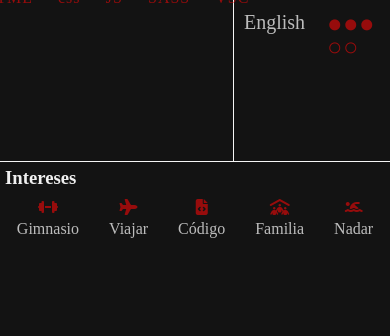
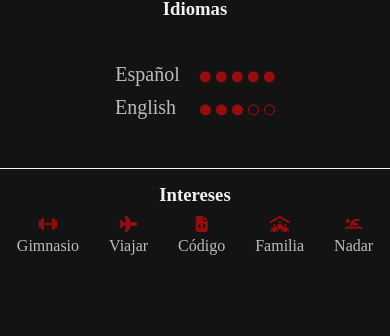
Before and after one commit to Arturo-Battistini/website, a plain HTML site: page src/resume/resume.html in a window 390 px wide. Shown: the part 1742-2078 px from the top of the page. Drawn offline with Linux system fonts and the light colour scheme.

Commit message:
responsive de el curriculum arreglado

```diff
--- a/src/css/styles.scss
+++ b/src/css/styles.scss
@@ -1231,6 +1231,7 @@ footer {
   body main section {
     padding: 3rem 0 !important;
   }
+
 }
 // ScrollBar
 ::-webkit-scrollbar-thumb {
--- a/src/resume/resume.scss
+++ b/src/resume/resume.scss
@@ -241,3 +241,23 @@ body {
     }
   }
 }
+
+@media(max-width: 461px){
+  html body .container3{
+    text-align: center;
+    grid-template-columns: 1fr;
+    grid-template-areas:
+        "onef onef onef"
+        "twof twof twof"
+        "threef threef threef";
+    & .skillContainer2 {
+      border-top: 1px solid whitesmoke;
+      & h3 {
+        margin-top: 10px;
+      }
+    }
+    & .skillContainer3 h3{
+      margin-top: 10px;
+    }
+  }
+  }
```
Also changed, not shown: src/resume/resume.css.
